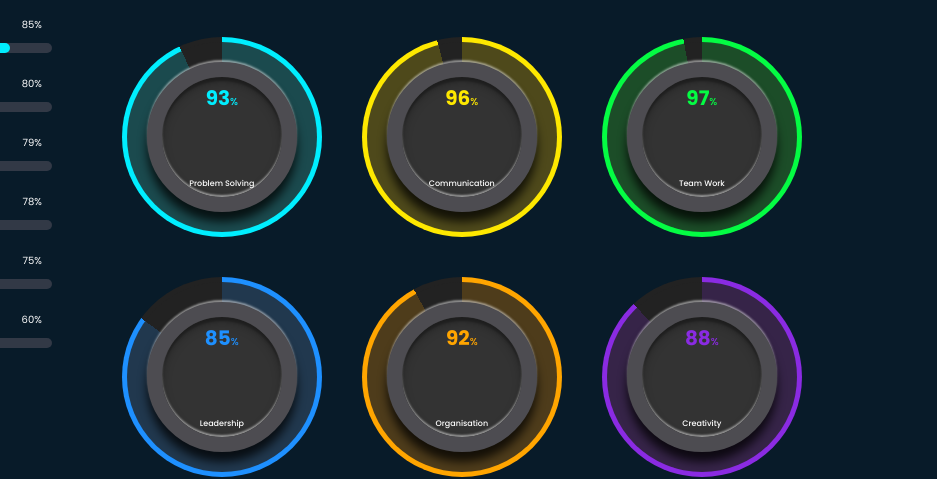
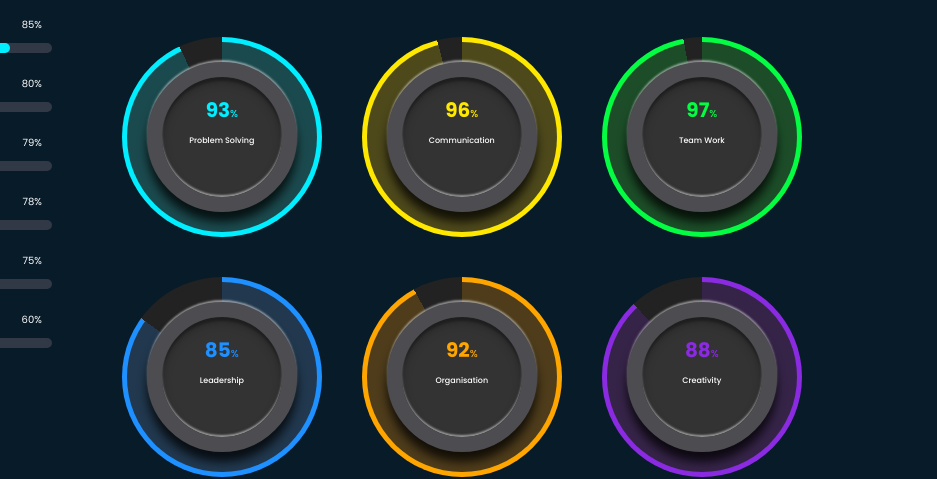
Before and after one commit to BoineeloMoyo/Portfolio, a website: page index.html in a window 1280 px wide. Shown: the part 1840-2319 px from the top of the page, 343-1280 px from the left. Drawn offline with nearby package versions, Linux system fonts and the light colour scheme; a script that the page names is missing.

Commit message:
format h4 positions

```diff
--- a/styles.css
+++ b/styles.css
@@ -580,10 +580,10 @@ section {
 
 
 .container .circle h4 {
-  position: relative;
+  position: absolute;
   color: var(--text-color);
   z-index: 10;
-  margin-top: 10px;
+  margin-top: 8px;
   font-weight: 500;
   font-size: 0.8rem;
   text-align: center;
```
